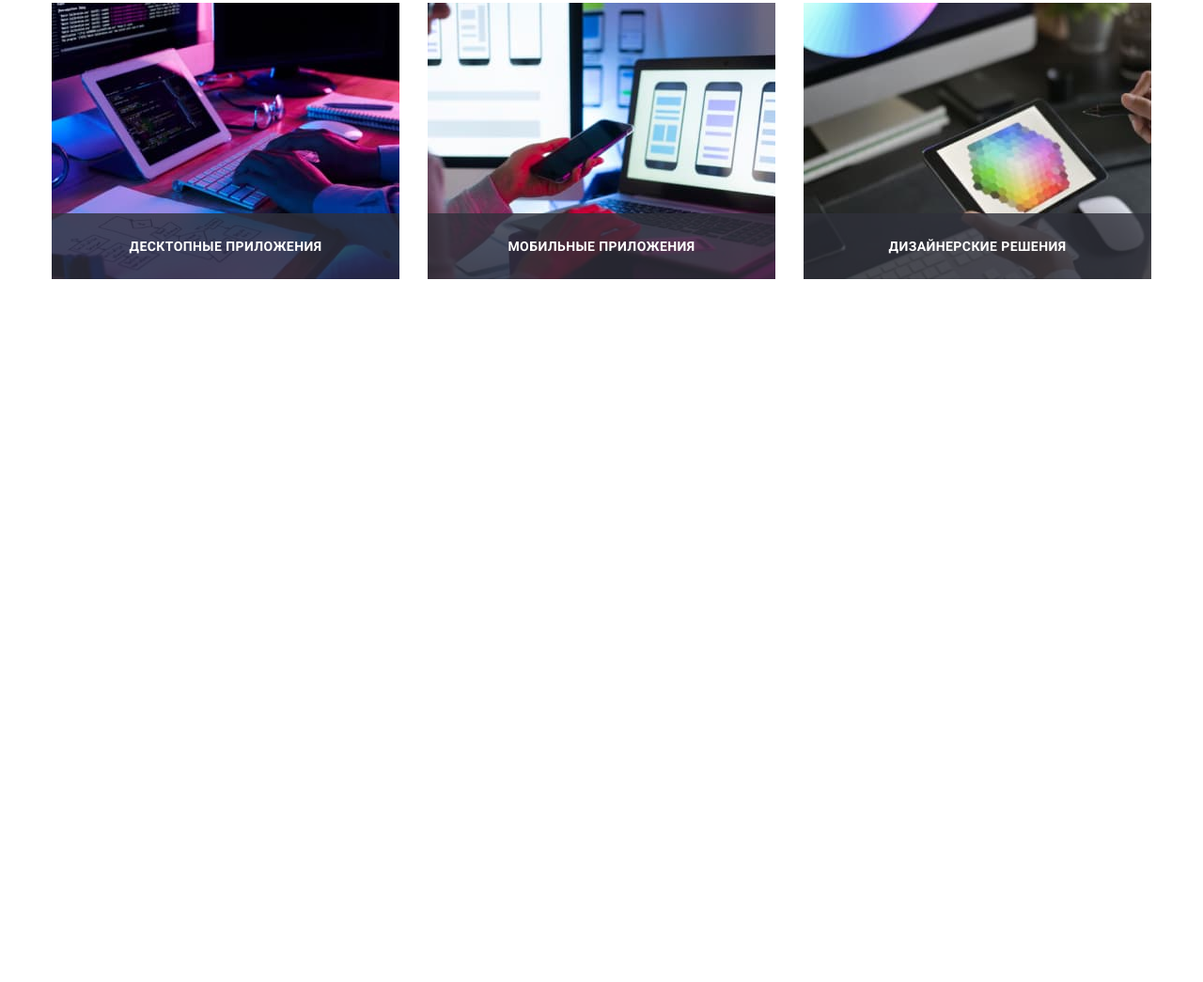
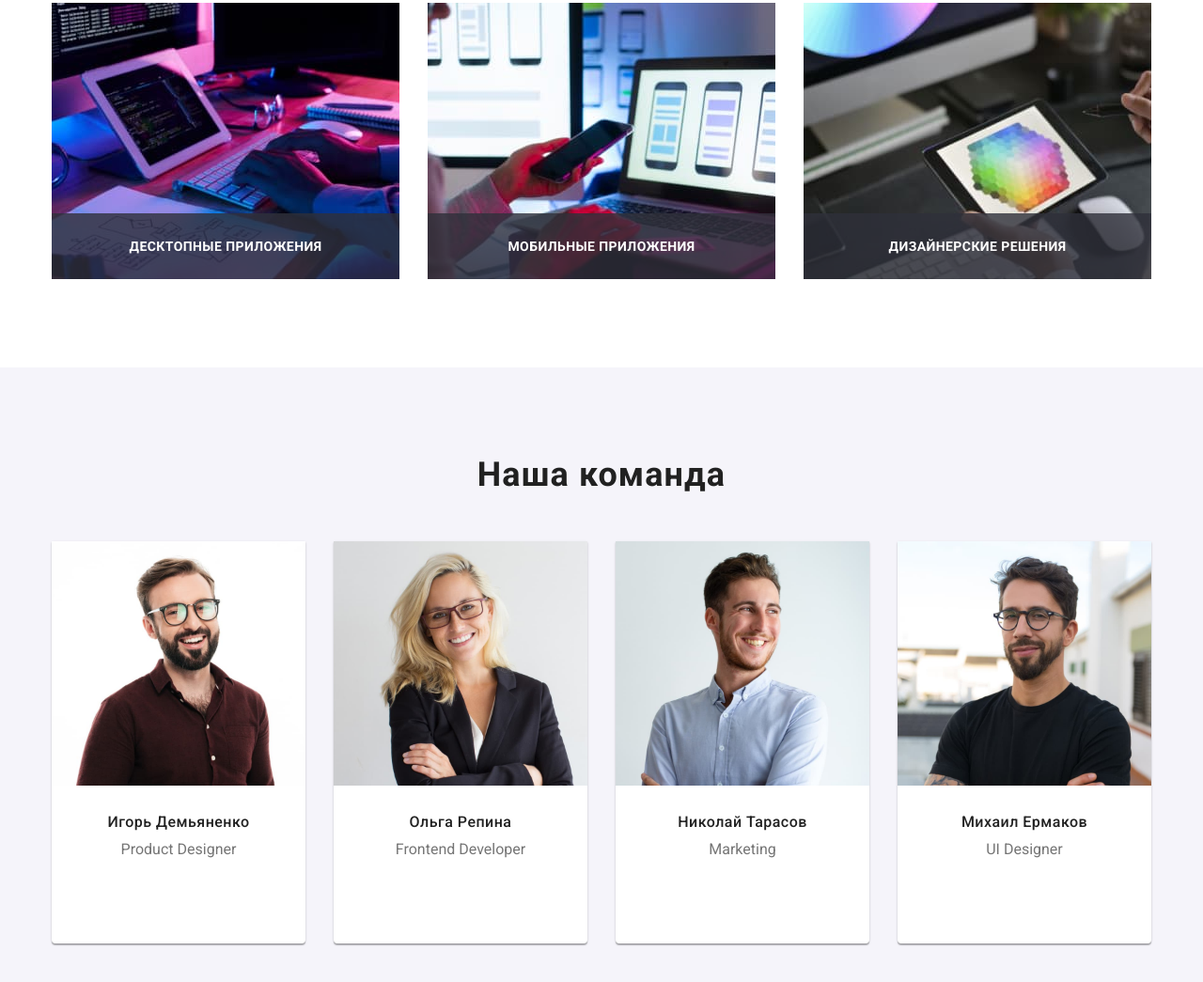
Before and after one commit to IrinaSaba/goit-markup-hw-08, a plain HTML site: page index.html in a window 1280 px wide. Shown: the part 525-1570 px from the top of the page at 94% size. Before the commit the page ends 916 px from the top, so only its background shows below. Drawn offline with nearby package versions, Linux system fonts and the light colour scheme; a script that the page names is missing.

Commit message:
teachers completed

```diff
--- a/index.html
+++ b/index.html
@@ -134,7 +134,7 @@
             </ul>
          </div>
       </section>
-      <!-- <section class="teachers section">
+      <section class="teachers section">
          <div class="container">
             <h2 class="work">Наша команда</h2>
             <ul class="teachers__list">
@@ -364,7 +364,7 @@
                </li>
             </ul>
          </div>
-      </section> -->
+      </section>
       <!-- <section class="clients section">
          <div class="container">
             <h2 class="clients__title">Постоянные клиенты</h2>
--- a/scss/layout/_teachers.scss
+++ b/scss/layout/_teachers.scss
@@ -1,13 +1,23 @@
 .teachers {
   background-color: var(--color-background);
-  padding-top: 94px;
-  padding-bottom: 94px;
+  padding-top: 60px;
+  padding-bottom: 60px;
+  @media screen and (min-width: 1200px) {
+    padding-top: 94px;
+    padding-bottom: 94px;
+  }
 }
 
 .teachers__list {
-  display: flex;
-  .list:not(:last-child) {
-    margin-right: 30px;
+  // display: flex;
+  margin-bottom: -30px;
+  img {
+    width: 100%;
+  }
+  @media screen and (min-width: 768px) {
+    display: flex;
+    flex-wrap: wrap;
+    margin-left: -30px;
   }
   .teachers__socials-list {
     display: flex;
@@ -20,10 +30,22 @@
   box-shadow: 0px 1px 3px rgba(0, 0, 0, 0.12), 0px 1px 1px rgba(0, 0, 0, 0.14),
     0px 2px 1px rgba(0, 0, 0, 0.2);
   border-radius: 0px 0px 4px 4px;
+  margin-bottom: 30px;
+  @media screen and (min-width: 768px) {
+    width: calc(100% / 2 - 30px);
+    margin-left: 30px;
+  }
+  @media screen and (min-width: 1200px) {
+    width: calc(100% / 4 - 30px);
+    margin-left: 30px;
+  }
 }
 .teachers__item-names {
   padding-top: 30px;
-  padding-bottom: 30px;
+  padding-bottom: 24px;
+  @media screen and (min-width: 1200px) {
+    padding-bottom: 30px;
+  }
 }
 .teachers__item-names-title {
   font-weight: 500;
@@ -56,13 +78,25 @@
     }
   }
 }
-
 .teachers__socials-icon {
   fill: currentColor;
 }
-
 .grey.workers {
   text-align: center;
   font-weight: 400;
   margin-top: 10px;
 }
+.work {
+  font-family: Roboto;
+  font-weight: 700;
+  font-size: 28px;
+  line-height: 1.17;
+  text-align: center;
+  letter-spacing: 0.03em;
+  margin-bottom: 30px;
+  @media screen and (min-width: 1200px) {
+    font-size: 36px;
+    line-height: 1.16;
+    margin-bottom: 50px;
+  }
+}
--- a/scss/layout/_work-details.scss
+++ b/scss/layout/_work-details.scss
@@ -31,11 +31,9 @@
   text-transform: uppercase;
 }
 .work {
-  font-family: Roboto;
-  font-weight: 700;
-  font-size: 36px;
-  line-height: 1.16;
-  text-align: center;
-  letter-spacing: 0.03em;
-  margin-bottom: 50px;
+  @media screen and (min-width: 1200px) {
+    font-size: 36px;
+    line-height: 1.16;
+    margin-bottom: 50px;
+  }
 }
```
Also changed, not shown: css/main.css, css/main.min.css, 2 other files.
